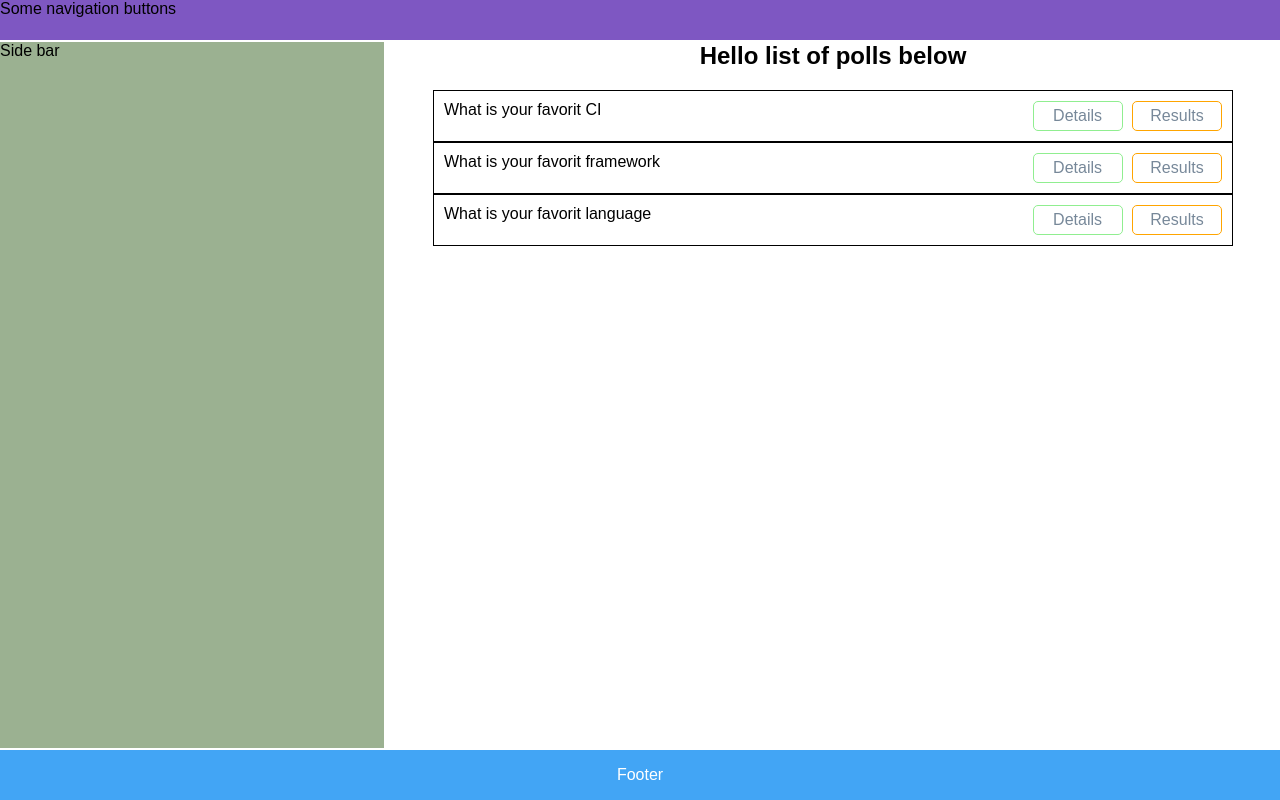
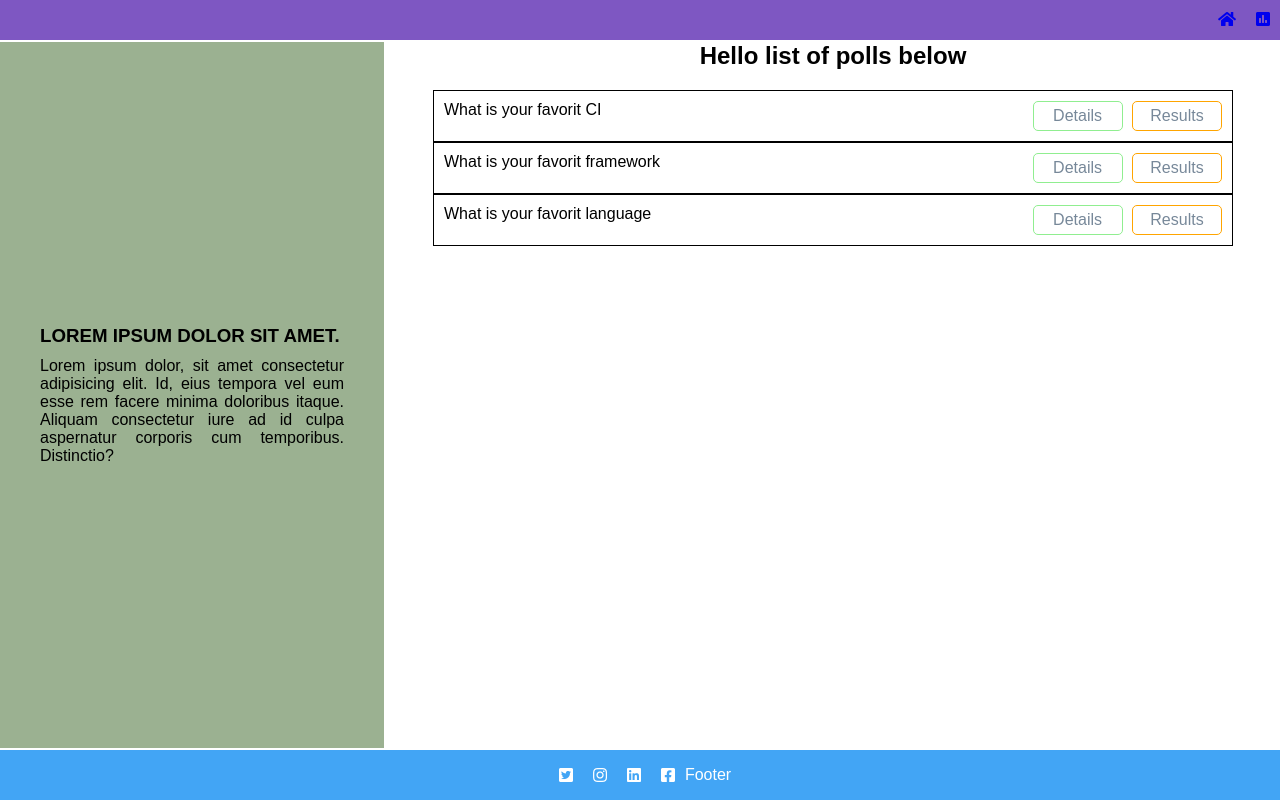
Before and after one commit to gmdmgithub/django_landing_page, a Django app: page /en/polls/ in a window 1280 px wide. Run offline with Django 3.2, Linux system fonts and the light colour scheme; data comes from the database, SQL or seed files in the repository; both versions use the stored data as it was after the commit; some libraries are stand-ins or nearby versions.

Commit message:
some simple styling added with fontawsome

```diff
--- a/polls/templates/polls/footer.html
+++ b/polls/templates/polls/footer.html
@@ -1,3 +1,8 @@
 <footer class="footer">
-  Footer
+    <i class="fab fa-twitter-square"></i>
+    <i class="fab fa-instagram"></i>
+    <i class="fab fa-linkedin"></i>
+    <i class="fab fa-facebook-square"></i>
+    Footer
+
 </footer>
--- a/polls/templates/polls/navigation.html
+++ b/polls/templates/polls/navigation.html
@@ -1 +1,8 @@
-<nav>Some navigation buttons</nav>
+<nav>
+    <a href="{% url 'main' %}">
+        <i class="fas fa-home"></i>
+    </a>
+    <a href="{% url 'polls:main' %}">
+        <i class="fas fa-poll"></i>
+    </a>
+</nav>
--- /dev/null
+++ b/polls/templates/polls/side.html
@@ -0,0 +1,8 @@
+<div class="side">
+  <h3>Lorem ipsum dolor sit amet.</h3>
+  <p>
+    Lorem ipsum dolor, sit amet consectetur adipisicing elit. Id, eius tempora
+    vel eum esse rem facere minima doloribus itaque. Aliquam consectetur iure ad
+    id culpa aspernatur corporis cum temporibus. Distinctio?
+  </p>
+</div>
--- a/polls/templates/polls/template.html
+++ b/polls/templates/polls/template.html
@@ -8,10 +8,12 @@
     <meta http-equiv="X-UA-Compatible" content="ie=edge">
     <title>Polling {{ title }}</title>
     <link rel="stylesheet" href="{% static '/css/polls.css' %}">
+
+    <link rel="stylesheet" href="https://cdnjs.cloudflare.com/ajax/libs/font-awesome/5.11.2/css/all.css">
 </head>
 <body>
     {% include 'polls/navigation.html' %}
-    <div class='side'>Side bar</div>
+    {% include 'polls/side.html' %}
     <div class="container">
             {% block content %}
 
--- a/static/css/polls.css
+++ b/static/css/polls.css
@@ -20,6 +20,10 @@
 
 }
 
+a{
+    text-decoration: none;
+}
+
 /* sticky footer from https://css-tricks.com/couple-takes-sticky-footer/ */
 html, body {
     height: 100%;
@@ -39,11 +43,34 @@ body {
 nav {
     grid-area: nav;
     background-color: #7E57C2;
+    display: flex;
+    justify-content: flex-end;
+    align-items: center;
 }
+
+nav > *{
+    margin: 0 10px;
+}
+
+
 
 .side{
     grid-area: side;
     background-color: #9bb191;
+    padding: 30px 40px;
+    display: flex;
+    flex-direction: column;
+    justify-content: center;
+    align-items: center;
+}
+
+.side h3{
+    text-transform: uppercase;
+    margin-bottom: 10px;
+    align-self: flex-start;
+}
+.side p{
+    text-align: justify;
 }
 
 .container{
@@ -62,6 +89,18 @@ nav {
     display: flex;
     justify-content: center;
     align-items: center;
+}
+
+.footer >*{
+    margin: 0 10px;
+}
+
+.footer i{
+    transition: 0.5s ease-in-out;
+    cursor: pointer;
+}
+.footer i:hover{
+    transform: translateY(-8px);
 }
 
 
```
Also changed, not shown: db.sqlite3.
